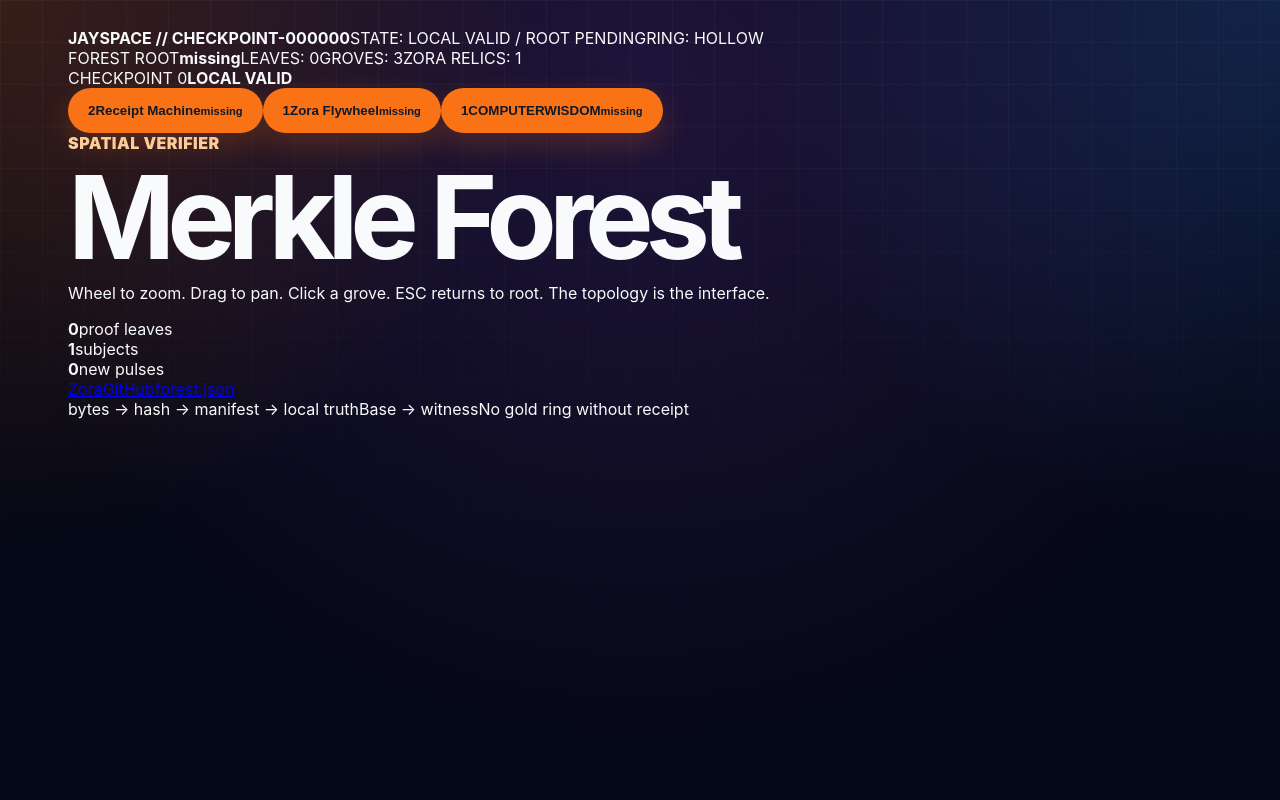
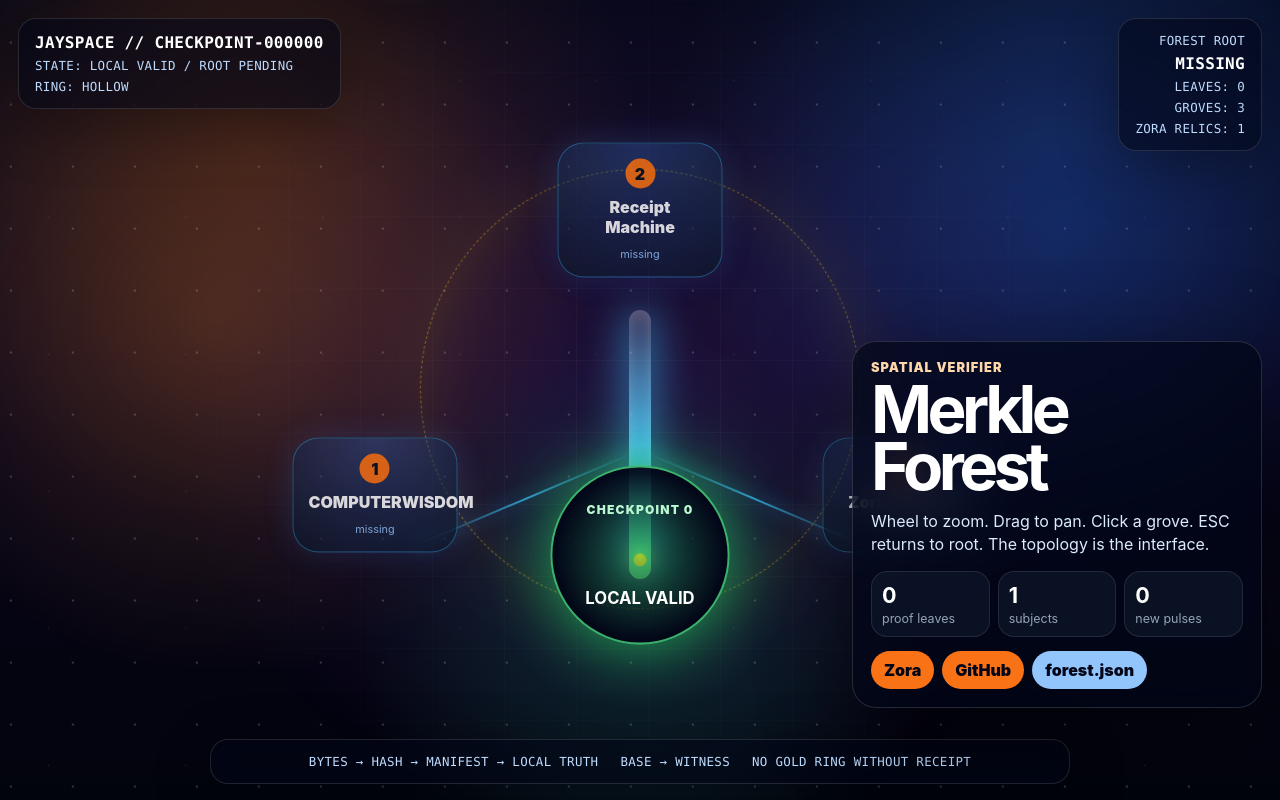
Before and after one commit to jsonwisdom/jay-zora-portal, a React (Vite) app in the folder frontend/: page / in a window 1280 px wide. Built offline with nearby package versions, Linux system fonts and the light colour scheme.

Commit message:
Activate spatial observatory CSS

```diff
--- a/frontend/src/styles.css
+++ b/frontend/src/styles.css
@@ -1,356 +1,308 @@
 :root {
   font-family: Inter, ui-sans-serif, system-ui, -apple-system, BlinkMacSystemFont, "Segoe UI", sans-serif;
   color: #f8fafc;
-  background: #050816;
+  background: #02040d;
   font-synthesis: none;
   text-rendering: optimizeLegibility;
 }
 
 * { box-sizing: border-box; }
+html, body, #root { margin: 0; width: 100%; min-height: 100%; background: #02040d; overflow-x: hidden; }
+body { min-height: 100dvh; }
+button, a { font: inherit; }
 
-html { scroll-behavior: smooth; }
-
-body {
-  margin: 0;
-  min-height: 100vh;
+.observatory {
+  position: relative;
+  width: 100%;
+  min-height: 100dvh;
+  overflow: hidden;
   background:
-    radial-gradient(circle at top left, rgba(249, 115, 22, 0.20), transparent 34rem),
-    radial-gradient(circle at top right, rgba(59, 130, 246, 0.22), transparent 34rem),
-    radial-gradient(circle at 50% 10%, rgba(168, 85, 247, 0.16), transparent 42rem),
-    #050816;
+    radial-gradient(circle at 50% 78%, rgba(16, 185, 129, .18), transparent 18rem),
+    radial-gradient(circle at 20% 18%, rgba(249, 115, 22, .18), transparent 24rem),
+    radial-gradient(circle at 82% 18%, rgba(59, 130, 246, .18), transparent 24rem),
+    linear-gradient(180deg, #060818 0%, #09051a 46%, #02040d 100%);
+  color: white;
+  touch-action: none;
 }
 
-body::before {
-  content: "";
+.space-layer { position: fixed; inset: 0; pointer-events: none; }
+.stars {
+  background-image:
+    radial-gradient(circle, rgba(255,255,255,.65) 1px, transparent 1px),
+    radial-gradient(circle, rgba(255,255,255,.25) 1px, transparent 1px);
+  background-size: 62px 62px, 137px 137px;
+  opacity: .32;
+  animation: drift 38s linear infinite;
+}
+.nebula {
+  background:
+    radial-gradient(circle at 18% 40%, rgba(251, 146, 60, .24), transparent 22rem),
+    radial-gradient(circle at 82% 30%, rgba(37, 99, 235, .28), transparent 22rem),
+    radial-gradient(circle at 50% 50%, rgba(168, 85, 247, .18), transparent 28rem);
+  filter: blur(8px);
+  animation: breathe 7s ease-in-out infinite alternate;
+}
+.dust {
+  background-image:
+    linear-gradient(rgba(255,255,255,.035) 1px, transparent 1px),
+    linear-gradient(90deg, rgba(255,255,255,.035) 1px, transparent 1px);
+  background-size: 72px 72px;
+  mask-image: radial-gradient(circle at center, black, transparent 78%);
+}
+
+@keyframes drift { from { transform: translate3d(0,0,0); } to { transform: translate3d(-140px, 80px,0); } }
+@keyframes breathe { from { opacity: .55; transform: scale(1); } to { opacity: .9; transform: scale(1.05); } }
+@keyframes pulse { 0%,100% { transform: translateX(-50%) scale(1); box-shadow: 0 0 34px rgba(34,197,94,.65); } 50% { transform: translateX(-50%) scale(1.07); box-shadow: 0 0 78px rgba(34,197,94,.95); } }
+@keyframes climb { from { transform: translate(-50%, 150px); opacity: .1; } 40% { opacity: 1; } to { transform: translate(-50%, -260px); opacity: .15; } }
+@keyframes rotate { from { transform: translate(-50%, -50%) rotate(0deg); } to { transform: translate(-50%, -50%) rotate(360deg); } }
+@keyframes flicker { 0%,100% { opacity: .82; } 50% { opacity: 1; } 66% { opacity: .55; } }
+
+.hud {
+  position: fixed;
+  z-index: 20;
+  display: grid;
+  gap: 6px;
+  padding: 14px 16px;
+  border: 1px solid rgba(255,255,255,.12);
+  background: rgba(2,6,23,.58);
+  backdrop-filter: blur(12px);
+  border-radius: 18px;
+  color: #dbeafe;
+  font-family: ui-monospace, SFMono-Regular, Menlo, Monaco, Consolas, monospace;
+  letter-spacing: .02em;
+  text-transform: uppercase;
+  box-shadow: 0 16px 60px rgba(0,0,0,.32);
+}
+.hud strong { color: #fff; }
+.hud span { color: #bfdbfe; font-size: .78rem; }
+.top-left { top: 18px; left: 18px; max-width: 430px; }
+.top-right { top: 18px; right: 18px; text-align: right; max-width: 320px; }
+.bottom-line {
+  left: 50%;
+  bottom: 16px;
+  transform: translateX(-50%);
+  width: min(860px, calc(100% - 28px));
+  display: flex;
+  flex-wrap: wrap;
+  justify-content: center;
+  gap: 10px 22px;
+  text-align: center;
+}
+
+.forest-stage {
   position: fixed;
   inset: 0;
-  pointer-events: none;
-  background-image:
-    linear-gradient(rgba(255,255,255,0.035) 1px, transparent 1px),
-    linear-gradient(90deg, rgba(255,255,255,0.035) 1px, transparent 1px);
-  background-size: 42px 42px;
-  mask-image: linear-gradient(to bottom, black, transparent 78%);
+  z-index: 5;
+  cursor: grab;
+}
+.forest-stage:active { cursor: grabbing; }
+.forest-camera {
+  position: absolute;
+  left: 50%;
+  top: 50%;
+  width: min(82vw, 900px);
+  height: min(70vh, 720px);
+  transform-origin: center center;
+  translate: -50% -50%;
+  transition: transform .24s ease;
 }
 
-main {
-  width: min(1180px, 100%);
-  margin: 0 auto;
-  padding: 28px 18px 72px;
+.trunk {
+  position: absolute;
+  left: 50%;
+  bottom: 18%;
+  width: 22px;
+  height: 48%;
+  transform: translateX(-50%);
+  border-radius: 999px;
+  background: linear-gradient(180deg, rgba(96,165,250,.12), rgba(56,189,248,.9), rgba(34,197,94,.85));
+  box-shadow: 0 0 42px rgba(56,189,248,.8), inset 0 0 22px rgba(255,255,255,.35);
+}
+.trunk::before, .trunk::after {
+  content: "";
+  position: absolute;
+  bottom: 48%;
+  width: 250px;
+  height: 2px;
+  background: linear-gradient(90deg, transparent, rgba(56,189,248,.75), transparent);
+  box-shadow: 0 0 18px rgba(56,189,248,.65);
+}
+.trunk::before { right: 8px; transform: rotate(-23deg); transform-origin: right center; }
+.trunk::after { left: 8px; transform: rotate(23deg); transform-origin: left center; }
+
+.root-node {
+  position: absolute;
+  left: 50%;
+  bottom: 7%;
+  transform: translateX(-50%);
+  z-index: 3;
+  display: grid;
+  place-items: center;
+  width: 172px;
+  height: 172px;
+  border-radius: 999px;
+  border: 2px solid rgba(74,222,128,.8);
+  background: radial-gradient(circle, rgba(34,197,94,.38), rgba(2,6,23,.94) 68%);
+  color: white;
+  text-align: center;
+  cursor: pointer;
+  animation: pulse 2.4s ease-in-out infinite;
+}
+.root-node span { font-size: .72rem; color: #bbf7d0; font-weight: 900; letter-spacing: .1em; }
+.root-node strong { font-size: 1rem; }
+
+.replay-dot {
+  position: absolute;
+  left: 50%;
+  bottom: 20%;
+  width: 13px;
+  height: 13px;
+  border-radius: 999px;
+  background: #facc15;
+  box-shadow: 0 0 24px #facc15;
+  animation: climb 4s linear infinite;
+}
+.witness-ring {
+  position: absolute;
+  left: 50%;
+  top: 48%;
+  width: 440px;
+  height: 440px;
+  border-radius: 999px;
+  border: 1px dashed rgba(250,204,21,.45);
+  box-shadow: inset 0 0 60px rgba(250,204,21,.08), 0 0 80px rgba(250,204,21,.08);
+  animation: rotate 26s linear infinite;
+}
+.witness-ring.warn { border-style: dashed; border-color: rgba(250,204,21,.55); }
+.witness-ring.valid { border-style: solid; border-color: rgba(250,204,21,.95); box-shadow: 0 0 70px rgba(250,204,21,.4); }
+
+.grove-node {
+  position: absolute;
+  z-index: 4;
+  width: 165px;
+  min-height: 112px;
+  transform: translate(-50%, -50%);
+  border: 1px solid rgba(56,189,248,.42);
+  border-radius: 26px;
+  padding: 15px;
+  color: white;
+  background: radial-gradient(circle at top, rgba(59,130,246,.32), rgba(15,23,42,.9));
+  box-shadow: 0 0 34px rgba(59,130,246,.22);
+  cursor: pointer;
+  animation: flicker 5s ease-in-out infinite;
+}
+.grove-node span {
+  display: inline-grid;
+  place-items: center;
+  width: 30px;
+  height: 30px;
+  border-radius: 999px;
+  background: #f97316;
+  color: #08111f;
+  font-weight: 950;
+}
+.grove-node strong { display: block; margin: 8px 0 5px; font-weight: 950; }
+.grove-node small { color: #93c5fd; font-size: .68rem; word-break: break-all; }
+.grove-node.selected, .grove-node:hover {
+  border-color: rgba(251,146,60,.9);
+  box-shadow: 0 0 60px rgba(251,146,60,.55);
+  background: radial-gradient(circle at top, rgba(251,146,60,.42), rgba(15,23,42,.94));
 }
 
-.hero,
-.machine-panel,
-.search,
-.status,
-.pager,
-.grid {
-  position: relative;
-  z-index: 1;
+.leaf-inspector {
+  position: fixed;
+  z-index: 22;
+  right: 18px;
+  bottom: 92px;
+  width: min(410px, calc(100vw - 36px));
+  max-height: 52dvh;
+  overflow: auto;
+  padding: 18px;
+  border-radius: 24px;
+  border: 1px solid rgba(255,255,255,.14);
+  background: rgba(2,6,23,.72);
+  backdrop-filter: blur(16px);
+  box-shadow: 0 20px 90px rgba(0,0,0,.45);
 }
-
-.hero {
-  overflow: hidden;
-  padding: clamp(28px, 6vw, 72px);
-  border: 1px solid rgba(255,255,255,.14);
-  border-radius: 34px;
-  background:
-    linear-gradient(135deg, rgba(15,23,42,.96), rgba(2,6,23,.92)),
-    linear-gradient(90deg, rgba(249,115,22,.18), rgba(59,130,246,.18));
-  box-shadow: 0 28px 90px rgba(0,0,0,.45), inset 0 1px 0 rgba(255,255,255,.08);
+.eyebrow {
+  color: #fed7aa;
+  text-transform: uppercase;
+  letter-spacing: .08em;
+  font-weight: 950;
+  font-size: .8rem;
 }
-
-.hero::after {
-  content: "JAYSPACE 2026";
-  position: absolute;
-  right: -42px;
-  bottom: 14px;
-  font-size: clamp(3rem, 11vw, 8rem);
+.leaf-inspector h1 {
+  margin: 6px 0 10px;
+  font-size: clamp(2rem, 8vw, 4.1rem);
+  line-height: .86;
+  letter-spacing: -.07em;
+}
+.leaf-inspector p { color: #dbeafe; line-height: 1.4; }
+.inspector-grid {
+  display: grid;
+  grid-template-columns: repeat(3, 1fr);
+  gap: 8px;
+  margin: 14px 0;
+}
+.inspector-grid div, .leaf-list a {
+  display: grid;
+  gap: 3px;
+  padding: 10px;
+  border-radius: 16px;
+  background: rgba(15,23,42,.72);
+  border: 1px solid rgba(255,255,255,.1);
+}
+.inspector-grid strong { font-size: 1.35rem; }
+.inspector-grid span, .leaf-list span { color: #94a3b8; font-size: .78rem; }
+.leaf-list { display: grid; gap: 8px; }
+.leaf-list a { color: white; text-decoration: none; }
+.actions-row { display: flex; flex-wrap: wrap; gap: 8px; margin-top: 14px; }
+.actions-row a {
+  color: #020617;
+  background: #f97316;
+  border-radius: 999px;
+  padding: 9px 13px;
   font-weight: 950;
-  letter-spacing: -0.08em;
-  color: rgba(255,255,255,.035);
-  white-space: nowrap;
+  text-decoration: none;
 }
-
-.brand,
-.eyebrow {
-  display: inline-flex;
-  align-items: center;
-  gap: 8px;
-  font-weight: 900;
-  letter-spacing: .03em;
-  text-transform: uppercase;
-  color: #fed7aa;
-  margin-bottom: 14px;
-}
-
-h1 {
-  max-width: 920px;
-  font-size: clamp(2.8rem, 10vw, 7.2rem);
-  line-height: .87;
-  letter-spacing: -0.07em;
-  margin: 0;
-}
-
-h2 {
-  font-size: clamp(1.7rem, 4vw, 3.2rem);
-  line-height: .95;
-  letter-spacing: -0.045em;
-  margin: 0 0 14px;
-}
-
-.lead,
-.hero p,
-.machine-copy p,
-.body p {
-  color: #cbd5e1;
-  line-height: 1.45;
-}
-
-.lead {
-  max-width: 820px;
-  font-size: clamp(1.05rem, 3.8vw, 1.45rem);
-  margin: 22px 0 0;
-}
-
-.hero-actions {
-  display: flex;
-  flex-wrap: wrap;
-  gap: 12px;
-  margin: 26px 0 0;
-}
-
-.primary-link,
-.secondary-link,
-button,
-.actions a {
-  display: inline-flex;
-  align-items: center;
-  justify-content: center;
-  border: 0;
-  border-radius: 999px;
-  padding: 15px 20px;
-  background: #f97316;
-  color: #111827;
-  font-weight: 950;
-  cursor: pointer;
-  text-decoration: none;
-  box-shadow: 0 12px 30px rgba(249,115,22,.22);
-}
-
-.secondary-link {
-  background: rgba(15,23,42,.9);
-  color: #f8fafc;
-  border: 1px solid rgba(255,255,255,.14);
-  box-shadow: none;
-}
-
-.proof-banner {
-  display: grid;
-  grid-template-columns: minmax(0, 1.35fr) minmax(240px, .65fr);
-  gap: 20px;
-  margin-top: 34px;
-  padding: 24px;
-  border-radius: 28px;
-  border: 1px solid rgba(251,146,60,.22);
-  background: rgba(2,6,23,.52);
-}
-
-.flow-list {
-  display: grid;
-  gap: 10px;
-  margin: 0;
-  padding: 0;
-  list-style: none;
-  counter-reset: step;
-}
-
-.flow-list li {
-  counter-increment: step;
-  padding: 12px 14px;
-  border-radius: 18px;
-  background: rgba(255,255,255,.07);
-  border: 1px solid rgba(255,255,255,.10);
-  font-weight: 900;
-}
-
-.flow-list li::before {
-  content: counter(step, decimal-leading-zero) " / ";
-  color: #fb923c;
-}
-
-.identity-grid,
-.repo-grid {
-  display: grid;
-  grid-template-columns: repeat(auto-fit, minmax(210px, 1fr));
-  gap: 14px;
-  margin-top: 22px;
-}
-
-.identity-card,
-.repo-card {
-  display: block;
-  min-height: 145px;
-  padding: 18px;
-  border-radius: 22px;
-  border: 1px solid rgba(255,255,255,.12);
-  background: rgba(15,23,42,.72);
-  text-decoration: none;
-  color: inherit;
-  transition: transform .18s ease, border-color .18s ease, background .18s ease;
-}
-
-.identity-card:hover,
-.repo-card:hover {
-  transform: translateY(-3px);
-  border-color: rgba(251,146,60,.52);
-  background: rgba(30,41,59,.86);
-}
-
-.identity-type,
-.repo-card span {
-  color: #94a3b8;
-  font-size: .88rem;
-  line-height: 1.35;
-}
-
-.identity-card h3,
-.repo-card strong {
-  display: block;
-  color: #fff;
-  font-size: 1.15rem;
-  margin: 8px 0;
-}
-
-.identity-meta {
-  display: flex;
-  flex-wrap: wrap;
-  gap: 8px;
-  margin-top: 12px;
-}
-
-.identity-meta span,
-.identity-meta code,
-.meta code {
-  background: rgba(2,6,23,.7);
-  border: 1px solid rgba(255,255,255,.1);
-  border-radius: 999px;
-  padding: 6px 9px;
-  color: #a7f3d0;
-  font-size: .82rem;
-}
-
-.machine-panel {
-  display: grid;
-  grid-template-columns: minmax(0, .8fr) minmax(0, 1.2fr);
-  gap: 22px;
-  margin-top: 24px;
-  padding: clamp(22px, 5vw, 42px);
-  border-radius: 32px;
-  border: 1px solid rgba(255,255,255,.12);
-  background: linear-gradient(135deg, rgba(15,23,42,.86), rgba(2,6,23,.82));
-}
-
-.compact-actions { margin-top: 18px; }
-
-.search {
-  display: flex;
-  gap: 12px;
-  margin: 30px 0 12px;
-}
-
-input {
-  flex: 1;
-  min-width: 0;
-  border: 1px solid rgba(255,255,255,.14);
-  border-radius: 999px;
-  padding: 16px 18px;
-  background: rgba(15,23,42,.92);
-  color: white;
-  font-size: 1rem;
-}
-
-.status {
-  color: #94a3b8;
-  margin: 12px 4px 24px;
-  font-weight: 700;
-}
-
-.grid {
-  display: grid;
-  grid-template-columns: repeat(auto-fill, minmax(290px, 1fr));
-  gap: 18px;
-}
-
-.card {
-  overflow: hidden;
-  border-radius: 28px;
-  border: 1px solid rgba(255,255,255,.11);
-  background: rgba(15,23,42,.88);
-  box-shadow: 0 18px 50px rgba(0,0,0,.22);
-}
-
-.image {
-  min-height: 250px;
-  display: grid;
-  place-items: center;
-  background:
-    radial-gradient(circle at center, rgba(251,146,60,.13), transparent 60%),
-    rgba(30,41,59,.7);
-  color: #64748b;
-  font-weight: 900;
-}
-
-.image img {
-  width: 100%;
-  height: 100%;
-  max-height: 360px;
-  object-fit: cover;
-  display: block;
-}
-
-.body { padding: 18px; }
-
-.body h2 {
-  margin: 0 0 8px;
-  font-size: 1.55rem;
-  letter-spacing: -0.04em;
-}
-
-.tags, .meta, .actions {
-  display: flex;
-  flex-wrap: wrap;
-  gap: 8px;
-  margin-top: 12px;
-}
-
-.tags span {
-  border: 1px solid rgba(251,146,60,.35);
-  color: #fed7aa;
-  border-radius: 999px;
-  padding: 5px 9px;
-  font-size: .78rem;
-}
-
-.pager {
-  display: flex;
-  align-items: center;
-  justify-content: center;
-  gap: 14px;
-  margin: 12px 0 24px;
-  color: #cbd5e1;
-  font-weight: 900;
-}
-
-.pager button:disabled { opacity: 0.4; cursor: not-allowed; }
+.actions-row a:nth-child(3) { background: #93c5fd; }
 
 @media (max-width: 760px) {
-  main { padding: 22px 14px 56px; }
-  .hero { padding: 26px; border-radius: 28px; }
-  .proof-banner,
-  .machine-panel { grid-template-columns: 1fr; }
-  .search { flex-direction: column; }
-  .primary-link,
-  .secondary-link,
-  button { width: 100%; }
-  .pager { gap: 10px; }
+  .hud {
+    position: relative;
+    top: auto;
+    right: auto;
+    left: auto;
+    bottom: auto;
+    margin: 10px;
+    max-width: none;
+    text-align: left;
+    font-size: .8rem;
+  }
+  .top-left { margin-top: 14px; }
+  .top-right { display: grid; grid-template-columns: 1fr 1fr; }
+  .forest-stage {
+    position: relative;
+    height: 62dvh;
+    min-height: 510px;
+    margin-top: 6px;
+  }
+  .forest-camera { width: 100vw; height: 520px; }
+  .root-node { width: 132px; height: 132px; bottom: 6%; }
+  .witness-ring { width: 320px; height: 320px; }
+  .grove-node { width: 142px; min-height: 96px; padding: 12px; font-size: .82rem; }
+  .leaf-inspector {
+    position: relative;
+    right: auto;
+    bottom: auto;
+    width: auto;
+    max-height: none;
+    margin: 12px 10px 86px;
+  }
+  .bottom-line {
+    position: fixed;
+    display: flex;
+    font-size: .72rem;
+    padding: 10px;
+  }
 }
```
